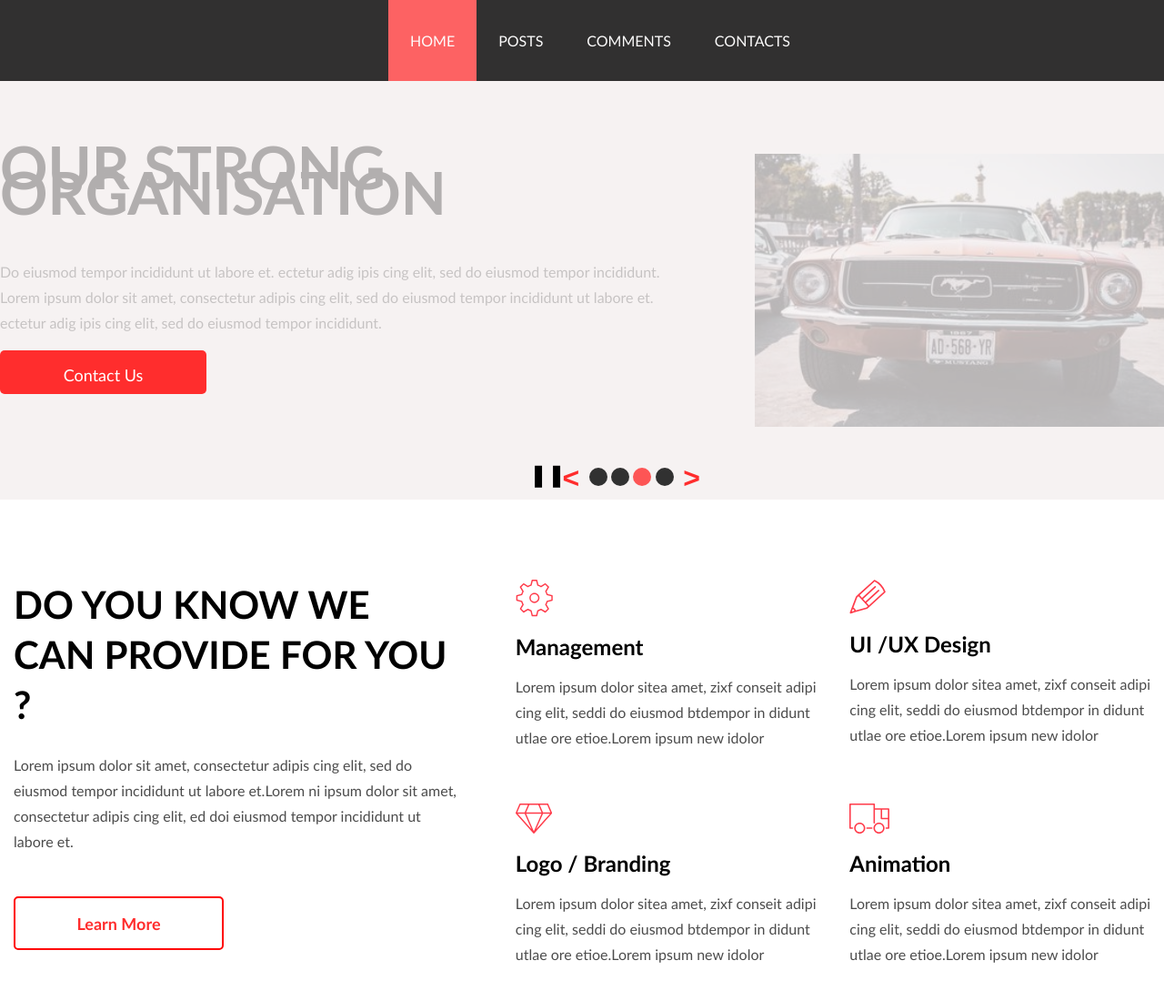
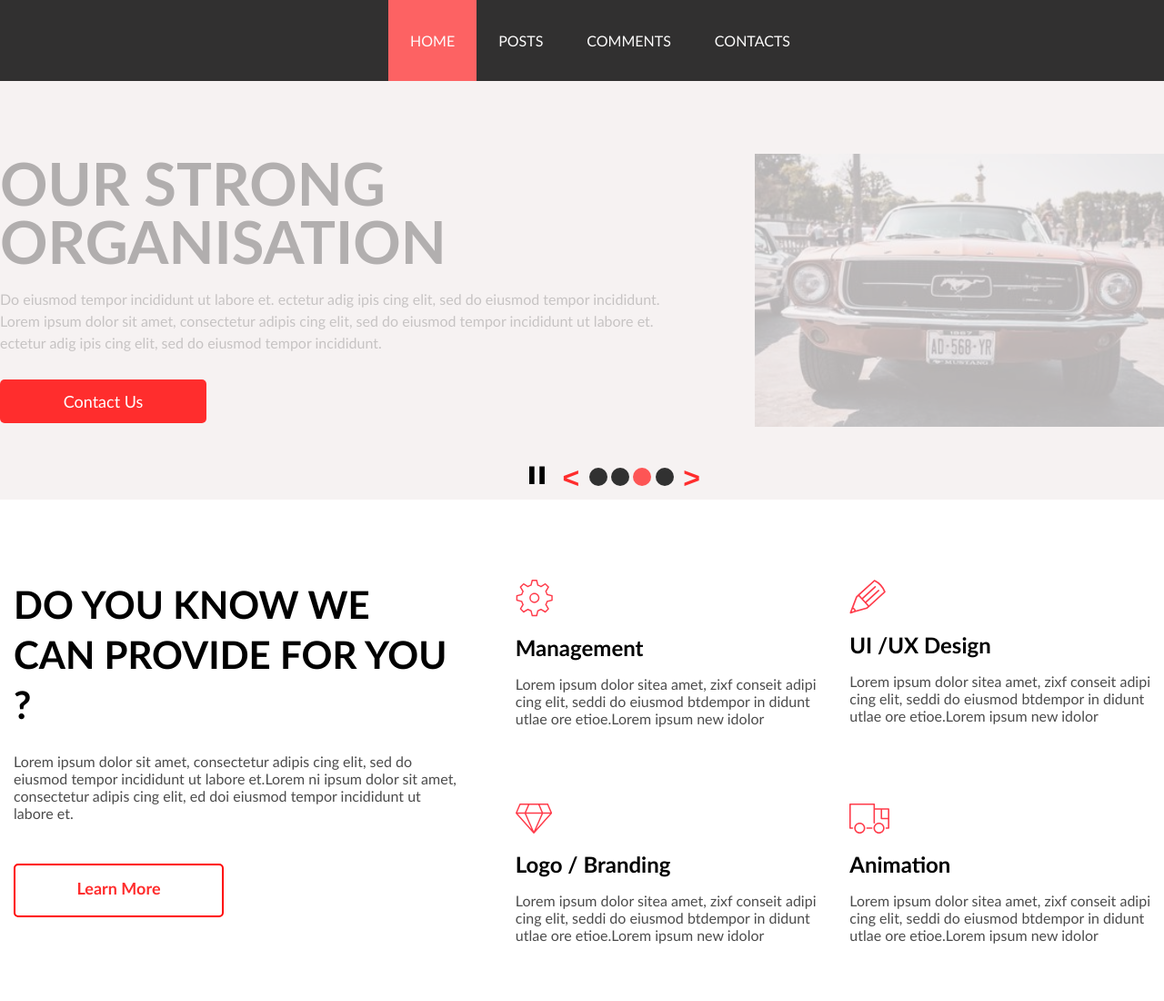
Before and after one commit to Chernikovmax/5th-template, a website built with webpack: page src/index.html in a window 1280 px wide. Shown: the top 1100 px of the page at 91% size. Built offline with nearby package versions, Linux system fonts and the light colour scheme; no server answers.

Commit message:
Some minor style fixes
Fixed: fonts for Unix based OS, aligned some elements on page, changed size of some elements.

```diff
--- a/src/index.html
+++ b/src/index.html
@@ -75,7 +75,7 @@
         <a href="#" class="slide__contact-btn">Contact Us</a>
 
         <section class="slide-switches">
-          <button class="slide-switches__playback" onclick="playbackSwitcher()">&#10074;&#10074;</button>
+          <button class="slide-switches__playback" onclick="playbackSwitcher()">&#9612;&#9612;</button>
           <button class="slide-switches__prev" onclick="setPrevSlide()"><</button>
           <button class="slide-switches__dot" onclick="setSlide(0)"></button>
           <button class="slide-switches__dot" onclick="setSlide(1)"></button>
--- a/src/scripts/index.js
+++ b/src/scripts/index.js
@@ -77,7 +77,7 @@ global.playbackSwitcher = playbackSwitcher;
 
 function playSlideshow() {
   play = true;
-  playbackBtn.innerHTML = '&#10074;&#10074;';
+  playbackBtn.innerHTML = '&#9612;&#9612;';
   slideInterval = setInterval(nextSlide, 2500);
 }
 
--- a/src/styles/main.css
+++ b/src/styles/main.css
@@ -13,8 +13,7 @@ body {
 
 body {
   min-width: 1250px;
-  font-family: "Calibri";
-  line-height: 28px;
+  font-family: "Calibri", "Helvetica";
   font-weight: 400;
   color: #000;
 }
@@ -82,7 +81,7 @@ p {
 }
 
 .header-menu__item:hover {
-  background-color: #ff3f40;
+  background-color: #e87b7b;
 }
 
 .header-menu__item--active {
@@ -120,20 +119,21 @@ p {
 }
 
 .slide__body-title {
-  display: inline-flex;
+  height: 100px;
   font-size: 65px;
-  font-weight: 800;
-  height: 100px;
+  font-weight: 1000;
+  line-height: 4rem;
 }
 
 .slide__body-description {
   margin-right: 10%;
-  line-height: 28px;
+  margin-top: 3rem;
+  line-height: 24px;
 }
 
 .slide__contact-btn {
   position: absolute;
-  bottom: 22%;
+  bottom: 15%;
   text-align: center;
   padding-top: 13px;
   padding-bottom: 15px;
@@ -171,7 +171,7 @@ p {
   width: 2rem;
   background-color: inherit;
   border: none;
-  font-size: 1.5rem;
+  font-size: 1rem;
   margin-bottom: 0.3rem;
   cursor: pointer;
 }
```
